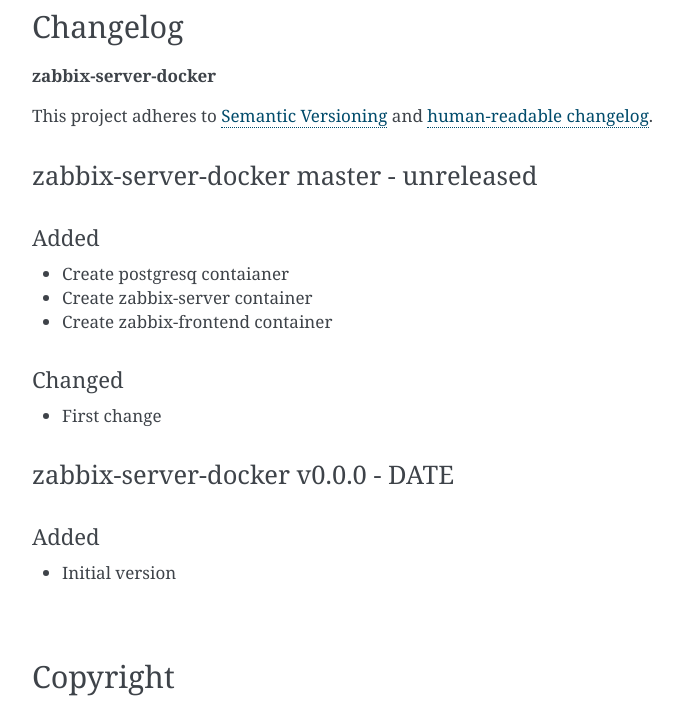
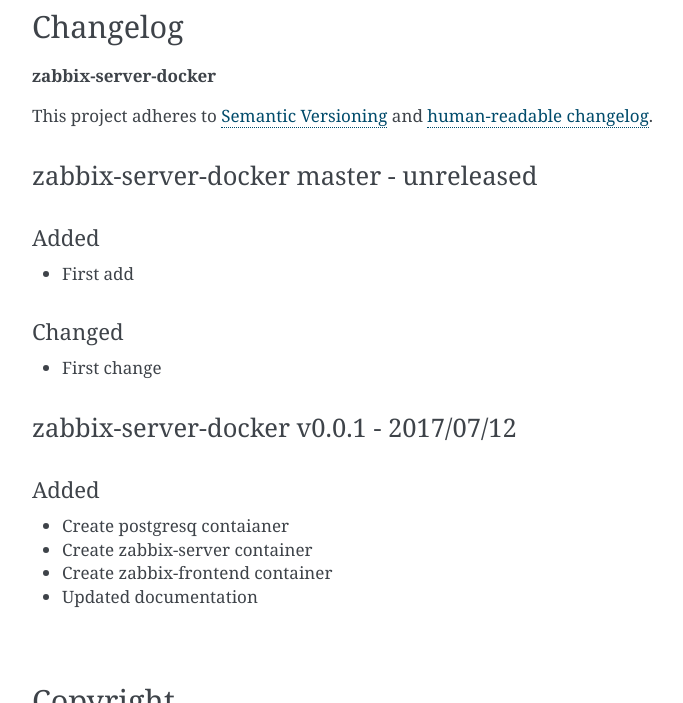
Before and after one commit to melodous/ansible-role-zabbix-server-docker, a Sphinx documentation site: the page built from docs/index.rst, in a window 1280 px wide and 900 px high, scrolled down 3360 px, cut to the strip 0-703 px from the top of the window. Shown: the whole strip, without its empty margins (388-1071 px from the left). Built offline with Sphinx 7.4.7, drawn with Linux system fonts in a browser that asks for light colours; some of the changed text lies outside the part shown.

Commit message:
Updated docs

```diff
--- a/CHANGES.rst
+++ b/CHANGES.rst
@@ -14,19 +14,20 @@
 Added
 ~~~~~
 
-- Create postgresq contaianer
-- Create zabbix-server container
-- Create zabbix-frontend container
+- First add
 
 Changed
 ~~~~~~~
 
 - First change
 
-zabbix-server-docker v0.0.0 - DATE
----------------------------------------
+zabbix-server-docker v0.0.1 - 2017/07/12
+----------------------------------------
 
 Added
 ~~~~~
 
-- Initial version
+- Create postgresq contaianer
+- Create zabbix-server container
+- Create zabbix-frontend container
+- Updated documentation
--- a/docs/_lib/opensolutions/func.py
+++ b/docs/_lib/opensolutions/func.py
@@ -14,5 +14,7 @@
     """Generate documentation on the fly based on Ansible default variables"""
     yaml2rst.convert_file(
             dir_path + '/defaults/main.yml',
-            dir_path + 'DEFAULTS.rst'
+            dir_path + 'DEFAULTS.rst',
+            strip_regex=r'\s*(:?\[{3}|\]{3})\d?$',
+            yaml_strip_regex=r'^\s{66,67}#\s\]{3}\d?$',
     )
--- a/docs/index.rst
+++ b/docs/index.rst
@@ -1,10 +1,10 @@
-.. Redis Ansible Role documentation master file, created by
+.. zabbix-server-docker Ansible Role documentation master file, created by
    sphinx-quickstart on Wed Jul  5 16:29:58 2017.
    You can adapt this file completely to your liking, but it should at least
    contain the root `toctree` directive.
 
-Welcome to Redis Ansible Role's documentation!
-^^^^^^^^^^^^^^^^^^^^^^^^^^^^^^^^^^^^^^^^^^^^^^
+Welcome to zabbix-server-docker Ansible Role's documentation!
+^^^^^^^^^^^^^^^^^^^^^^^^^^^^^^^^^^^^^^^^^^^^^^^^^^^^^^^^^^^^^
 
 .. toctree::
    :maxdepth: 5
--- a/requirements_docs.txt
+++ b/requirements_docs.txt
@@ -1,4 +1,4 @@
 sphinx
 sphinxcontrib-restbuilder
-yaml2rst
+git+https://github.com/htgoebel/yaml2rst
 pypandoc
```
Also changed, not shown: README.md (+15 -15 lines), 3 other files.
